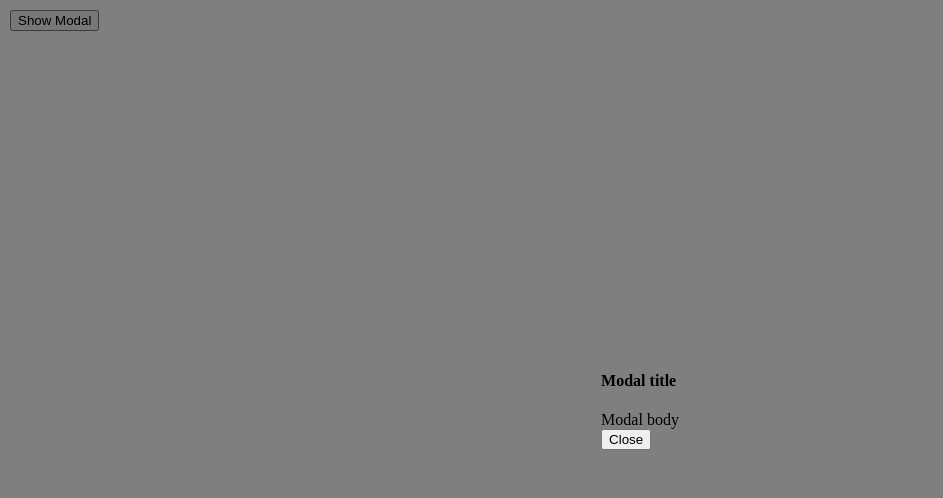
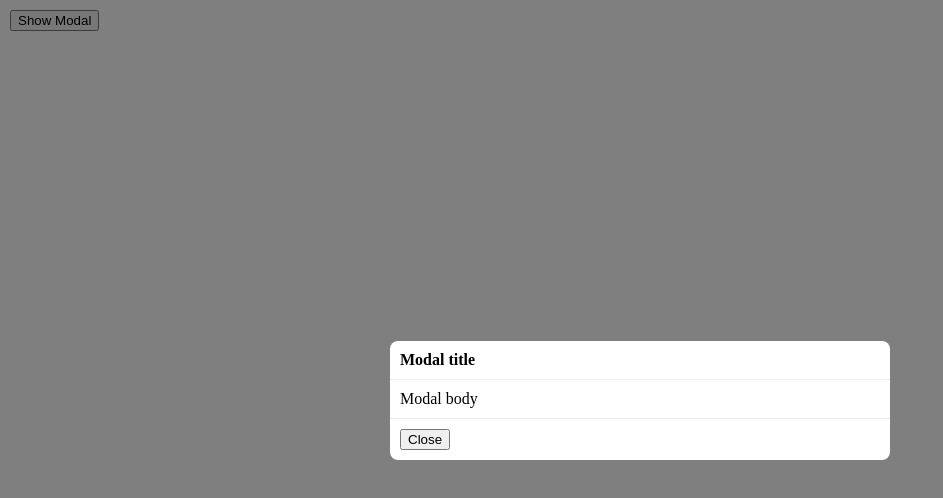
Before and after one commit to Mongark/prompt-forms, a React (Vite) app: page / in a window 1280 px wide. Shown: the top 498 px of the page, without its empty margins (0-943 px from the left). Built offline with nearby package versions, Linux system fonts and the light colour scheme.

Commit message:
Styled Modal component

```diff
--- a/src/Modal.css
+++ b/src/Modal.css
@@ -13,14 +13,25 @@
   justify-content: center;
 }
 
-.modal-content {}
+.modal-content {
+  width: 500px;
+  border-radius: 8px;
+  background-color: #fff;
+}
 
-.modal-header {}
+.modal-header, .modal-footer {
+  padding: 10px;
+}
 
-.modal-title {}
+.modal-title {
+  margin: 0;
+}
 
-.modal-body {}
+.modal-body {
+  padding: 10px;
+  border-top: 1px solid #eee;
+  border-bottom: 1px solid #eee;
+}
 
-.modal-footer {}
 
 .close-button {}
```
